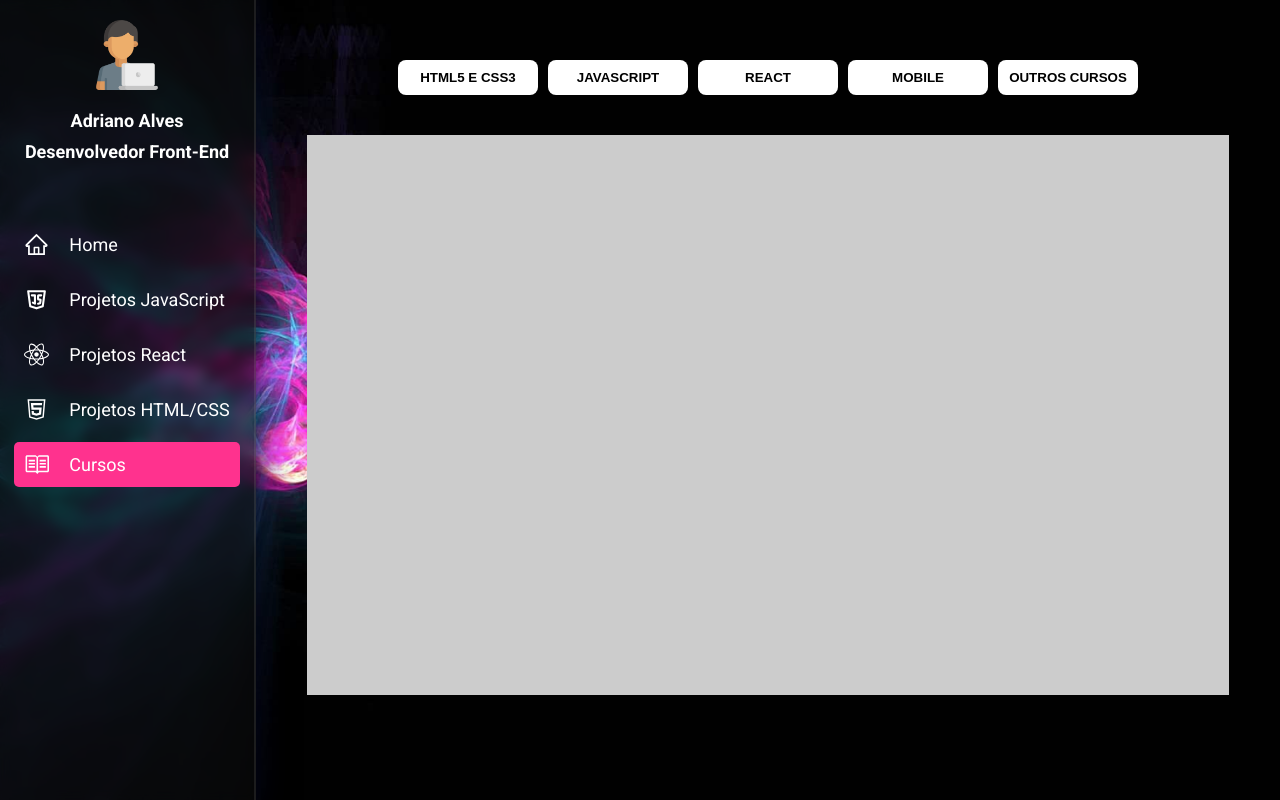
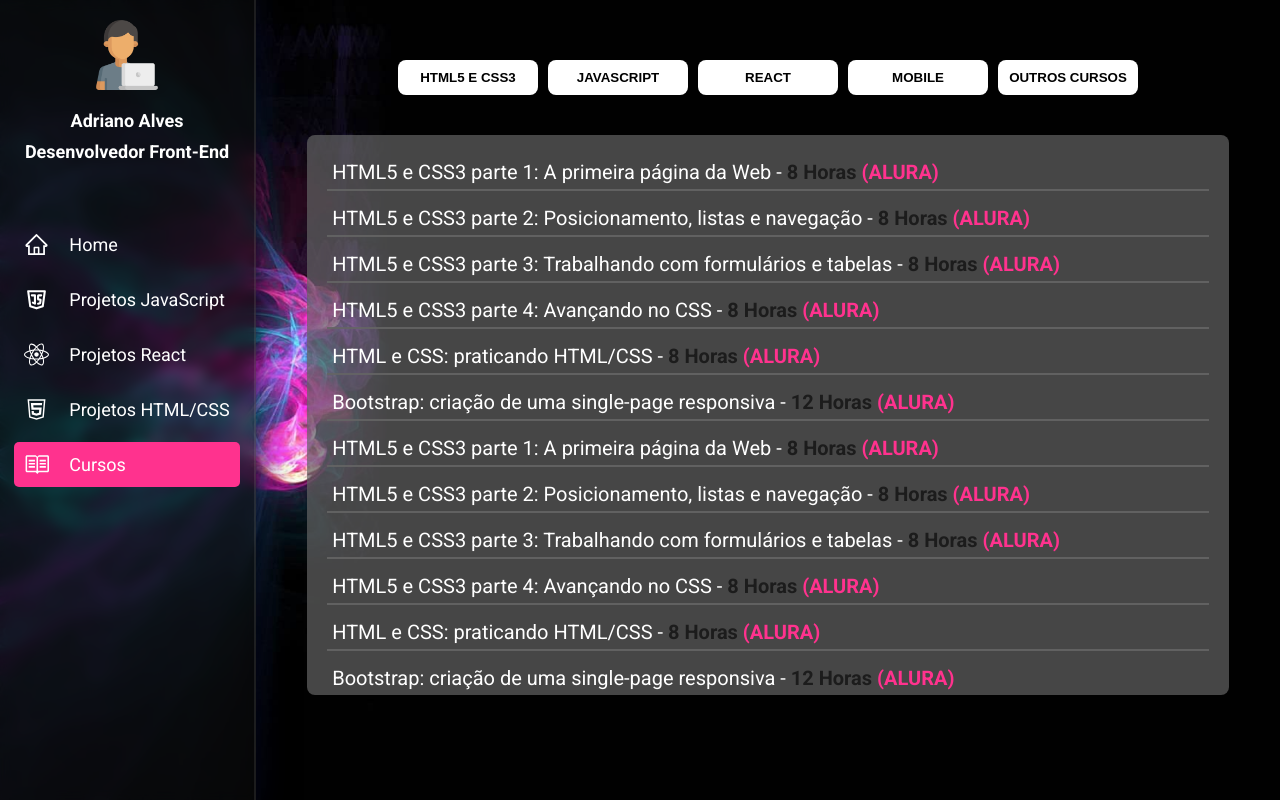
Before and after one commit to Adrianodbs/Portifolio-reactjs, a React (Create React App) app: page / in a window 1280 px wide. Both pictures are taken after a click on the item "Cursos". Built offline with nearby package versions, Linux system fonts and the light colour scheme.

Commit message:
css cursos

```diff
--- a/src/pages/Cursos/index.js
+++ b/src/pages/Cursos/index.js
@@ -10,7 +10,158 @@ function Cursos() {
         <button> Mobile</button>
         <button>Outros Cursos</button>
       </ul>
-      <C.Content></C.Content>
+      <C.Content>
+        <p>
+          HTML5 e CSS3 parte 1: A primeira página da Web -
+          <strong> 8 Horas </strong>
+          <span>(ALURA)</span>
+        </p>
+        <p>
+          HTML5 e CSS3 parte 2: Posicionamento, listas e navegação -
+          <strong> 8 Horas </strong> <span>(ALURA)</span>
+        </p>
+        <p>
+          HTML5 e CSS3 parte 3: Trabalhando com formulários e tabelas -
+          <strong> 8 Horas </strong> <span>(ALURA)</span>
+        </p>
+        <p>
+          HTML5 e CSS3 parte 4: Avançando no CSS -<strong> 8 Horas </strong>{' '}
+          <span>(ALURA)</span>
+        </p>
+        <p>
+          HTML e CSS: praticando HTML/CSS -<strong> 8 Horas </strong>{' '}
+          <span>(ALURA)</span>
+        </p>
+        <p>
+          Bootstrap: criação de uma single-page responsiva -
+          <strong> 12 Horas </strong> <span>(ALURA)</span>
+        </p>
+        <p>
+          HTML5 e CSS3 parte 1: A primeira página da Web -
+          <strong> 8 Horas </strong>
+          <span>(ALURA)</span>
+        </p>
+        <p>
+          HTML5 e CSS3 parte 2: Posicionamento, listas e navegação -
+          <strong> 8 Horas </strong> <span>(ALURA)</span>
+        </p>
+        <p>
+          HTML5 e CSS3 parte 3: Trabalhando com formulários e tabelas -
+          <strong> 8 Horas </strong> <span>(ALURA)</span>
+        </p>
+        <p>
+          HTML5 e CSS3 parte 4: Avançando no CSS -<strong> 8 Horas </strong>{' '}
+          <span>(ALURA)</span>
+        </p>
+        <p>
+          HTML e CSS: praticando HTML/CSS -<strong> 8 Horas </strong>{' '}
+          <span>(ALURA)</span>
+        </p>
+        <p>
+          Bootstrap: criação de uma single-page responsiva -
+          <strong> 12 Horas </strong> <span>(ALURA)</span>
+        </p>
+        <p>
+          HTML5 e CSS3 parte 1: A primeira página da Web -
+          <strong> 8 Horas </strong>
+          <span>(ALURA)</span>
+        </p>
+        <p>
+          HTML5 e CSS3 parte 2: Posicionamento, listas e navegação -
+          <strong> 8 Horas </strong> <span>(ALURA)</span>
+        </p>
+        <p>
+          HTML5 e CSS3 parte 3: Trabalhando com formulários e tabelas -
+          <strong> 8 Horas </strong> <span>(ALURA)</span>
+        </p>
+        <p>
+          HTML5 e CSS3 parte 4: Avançando no CSS -<strong> 8 Horas </strong>{' '}
+          <span>(ALURA)</span>
+        </p>
+        <p>
+          HTML e CSS: praticando HTML/CSS -<strong> 8 Horas </strong>{' '}
+          <span>(ALURA)</span>
+        </p>
+        <p>
+          Bootstrap: criação de uma single-page responsiva -
+          <strong> 12 Horas </strong> <span>(ALURA)</span>
+        </p>
+        <p>
+          HTML5 e CSS3 parte 1: A primeira página da Web -
+          <strong> 8 Horas </strong>
+          <span>(ALURA)</span>
+        </p>
+        <p>
+          HTML5 e CSS3 parte 2: Posicionamento, listas e navegação -
+          <strong> 8 Horas </strong> <span>(ALURA)</span>
+        </p>
+        <p>
+          HTML5 e CSS3 parte 3: Trabalhando com formulários e tabelas -
+          <strong> 8 Horas </strong> <span>(ALURA)</span>
+        </p>
+        <p>
+          HTML5 e CSS3 parte 4: Avançando no CSS -<strong> 8 Horas </strong>{' '}
+          <span>(ALURA)</span>
+        </p>
+        <p>
+          HTML e CSS: praticando HTML/CSS -<strong> 8 Horas </strong>{' '}
+          <span>(ALURA)</span>
+        </p>
+        <p>
+          Bootstrap: criação de uma single-page responsiva -
+          <strong> 12 Horas </strong> <span>(ALURA)</span>
+        </p>
+        <p>
+          HTML5 e CSS3 parte 1: A primeira página da Web -
+          <strong> 8 Horas </strong>
+          <span>(ALURA)</span>
+        </p>
+        <p>
+          HTML5 e CSS3 parte 2: Posicionamento, listas e navegação -
+          <strong> 8 Horas </strong> <span>(ALURA)</span>
+        </p>
+        <p>
+          HTML5 e CSS3 parte 3: Trabalhando com formulários e tabelas -
+          <strong> 8 Horas </strong> <span>(ALURA)</span>
+        </p>
+        <p>
+          HTML5 e CSS3 parte 4: Avançando no CSS -<strong> 8 Horas </strong>{' '}
+          <span>(ALURA)</span>
+        </p>
+        <p>
+          HTML e CSS: praticando HTML/CSS -<strong> 8 Horas </strong>{' '}
+          <span>(ALURA)</span>
+        </p>
+        <p>
+          Bootstrap: criação de uma single-page responsiva -
+          <strong> 12 Horas </strong> <span>(ALURA)</span>
+        </p>
+        <p>
+          HTML5 e CSS3 parte 1: A primeira página da Web -
+          <strong> 8 Horas </strong>
+          <span>(ALURA)</span>
+        </p>
+        <p>
+          HTML5 e CSS3 parte 2: Posicionamento, listas e navegação -
+          <strong> 8 Horas </strong> <span>(ALURA)</span>
+        </p>
+        <p>
+          HTML5 e CSS3 parte 3: Trabalhando com formulários e tabelas -
+          <strong> 8 Horas </strong> <span>(ALURA)</span>
+        </p>
+        <p>
+          HTML5 e CSS3 parte 4: Avançando no CSS -<strong> 8 Horas </strong>{' '}
+          <span>(ALURA)</span>
+        </p>
+        <p>
+          HTML e CSS: praticando HTML/CSS -<strong> 8 Horas </strong>{' '}
+          <span>(ALURA)</span>
+        </p>
+        <p>
+          Bootstrap: criação de uma single-page responsiva -
+          <strong> 12 Horas </strong> <span>(ALURA)</span>
+        </p>
+      </C.Content>
     </C.Cursos>
   )
 }
--- a/src/pages/Cursos/styles.js
+++ b/src/pages/Cursos/styles.js
@@ -33,8 +33,44 @@ export const Cursos = styled.div`
 `
 
 export const Content = styled.div`
-  background-color: #ccc;
+  background-color: rgba(100, 100, 100, 0.7);
+  border-radius: 8px;
   margin-top: 40px;
   width: 90%;
-  min-height: 70vh;
+  height: 70vh;
+  overflow: scroll;
+  ::-webkit-scrollbar-track {
+    display: none;
+  }
+  ::-webkit-scrollbar {
+    background: rgba(0, 0, 0, 0.6);
+  }
+  ::-webkit-scrollbar-thumb {
+    background: #ff328e90;
+    border-radius: 10px;
+  }
+  ::-webkit-scrollbar-track-piece {
+    background: rgba(0, 0, 0, 0.6);
+  }
+  ::-webkit-scrollbar-corner {
+    background: rgba(0, 0, 0, 0.6);
+  }
+  padding: 20px;
+
+  p {
+    color: #fff;
+    font-size: 20px;
+    padding: 5px;
+    border-bottom: 2px solid rgba(100, 100, 100, 0.9);
+    margin-bottom: 10px;
+  }
+
+  strong {
+    color: rgba(0, 0, 0, 0.6);
+  }
+
+  span {
+    color: #ff328e;
+    font-weight: bold;
+  }
 `
```
Also changed, not shown: src/index.css (line endings or trailing spaces).
